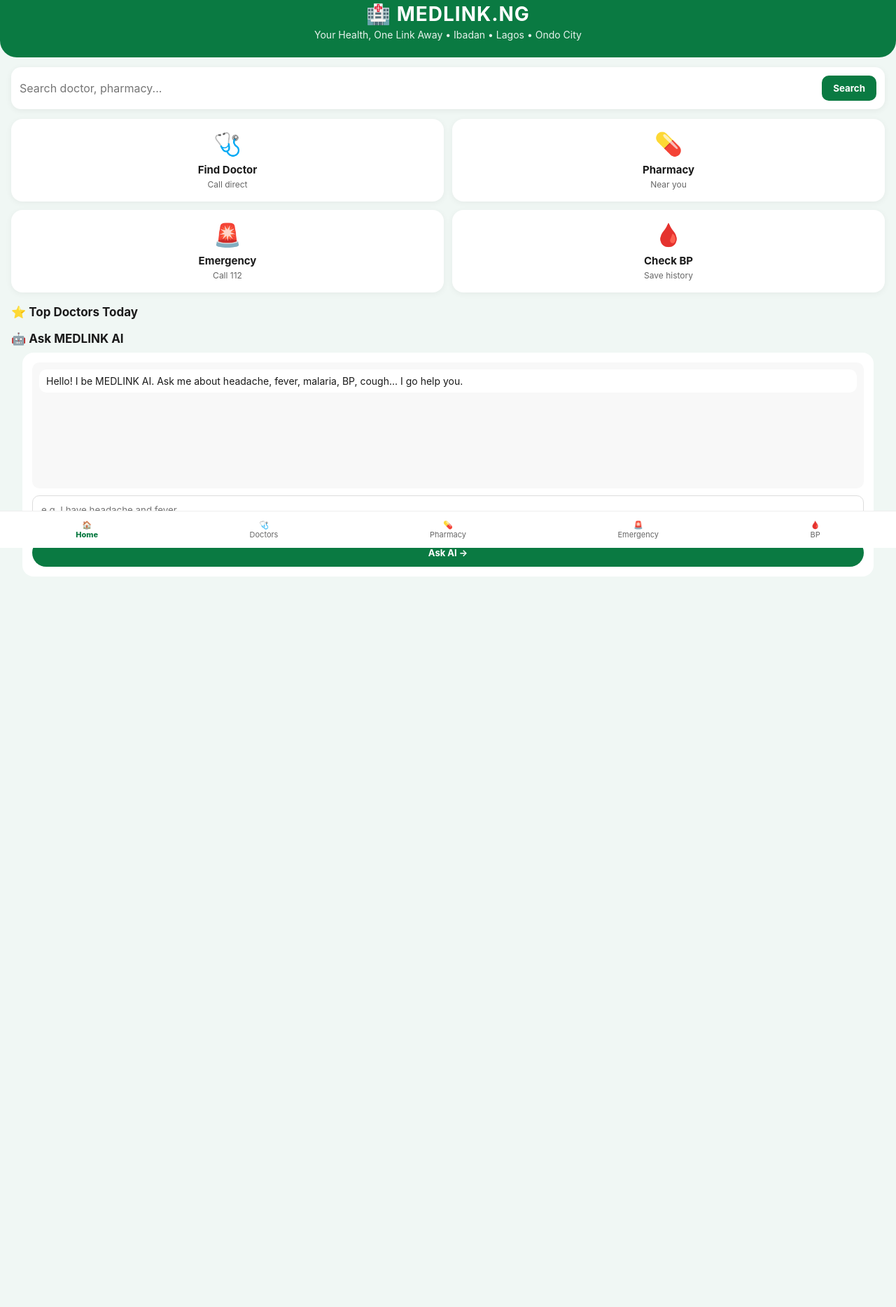
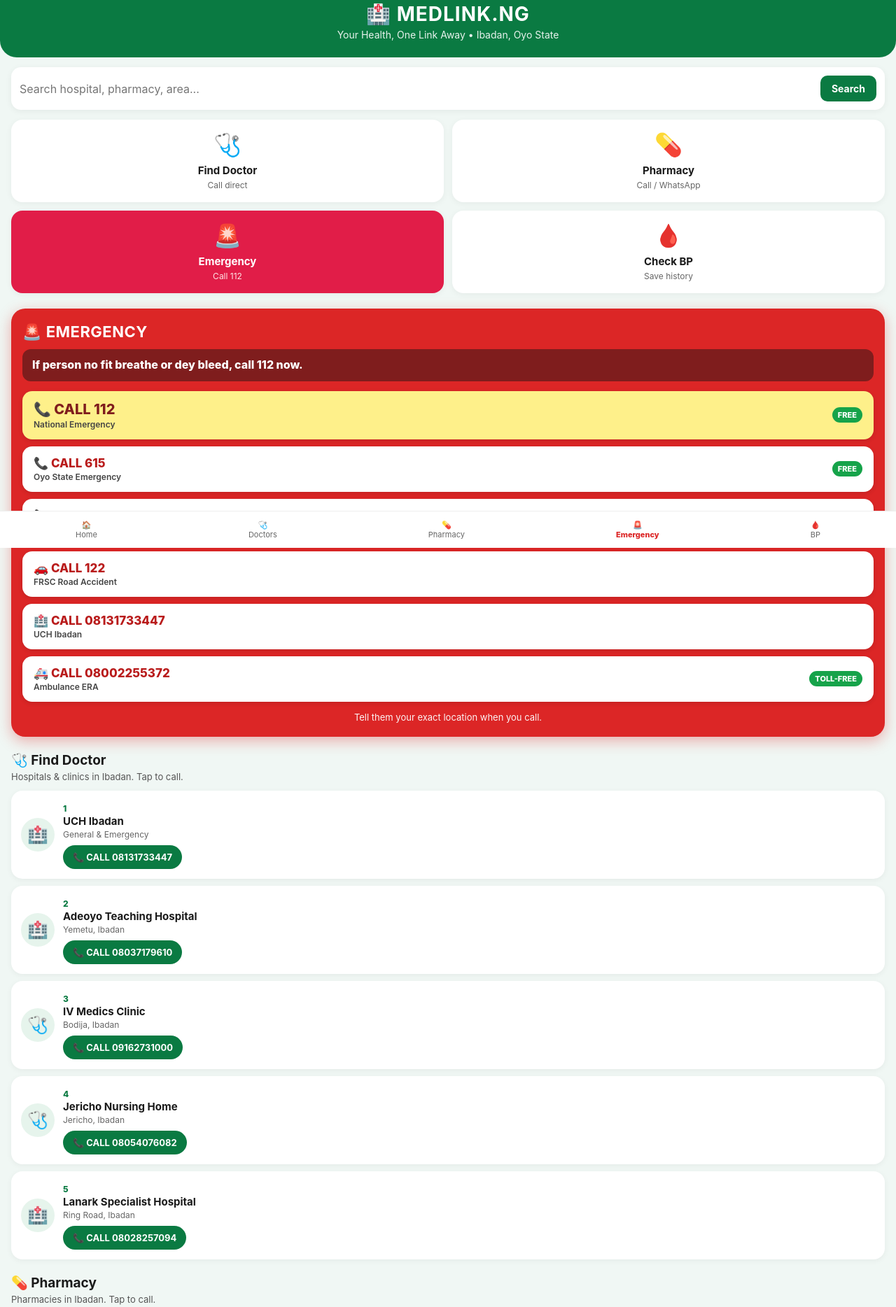
Before and after one commit to fawehinmikanyinsola03-creator/Medlinkng, a plain HTML site: page index.html in a window 1280 px wide. Shown: the part 17-1885 px from the top of the page at 70% size. Before the commit the page ends 931 px from the top, so only its background shows below. Drawn offline with Linux system fonts and the light colour scheme.

Commit message:
Rebuild Medlinkng homepage with emergency, doctor and pharmacy sections using real tel: links (6b0717030e849a1feb11d75b)

```diff
--- a/index.html
+++ b/index.html
@@ -4,128 +4,213 @@
 <meta charset="UTF-8">
 <meta name="viewport" content="width=device-width, initial-scale=1.0">
 <title>MEDLINK.NG - Find Doctor, Pharmacy & Emergency in Nigeria</title>
+<meta name="description" content="Call emergency lines, hospitals and pharmacies in Ibadan direct from your phone.">
 <style>
 *{margin:0;padding:0;box-sizing:border-box;font-family:-apple-system,BlinkMacSystemFont,'Segoe UI',Roboto,sans-serif}
+html{scroll-behavior:smooth}
 body{background:#f0f7f4;color:#1a1a1a;padding-bottom:90px}
+a{color:inherit;text-decoration:none}
 .top{background:#0a7a42;color:white;padding:20px 16px 24px;text-align:center;border-radius:0 0 24px 24px}
 .top h1{font-size:28px;letter-spacing:1px}
 .top p{opacity:.9;font-size:14px;margin-top:4px}
 .search{margin:14px 16px;background:white;border-radius:14px;padding:12px;display:flex;gap:8px;box-shadow:0 2px 10px rgba(0,0,0,.06)}
-.search input{flex:1;border:none;outline:none;font-size:16px}
-.search button{background:#0a7a42;color:white;border:none;padding:10px 16px;border-radius:10px;font-weight:700}
+.search input{flex:1;min-width:0;border:none;outline:none;font-size:16px}
+.search button{background:#0a7a42;color:white;border:none;padding:10px 16px;border-radius:10px;font-weight:700;font-size:14px;cursor:pointer}
 .grid{display:grid;grid-template-columns:1fr 1fr;gap:12px;padding:0 16px}
-.card{background:white;border-radius:16px;padding:16px;text-align:center;box-shadow:0 2px 10px rgba(0,0,0,.05);cursor:pointer}
+.card{display:block;background:white;border-radius:16px;padding:16px;text-align:center;box-shadow:0 2px 10px rgba(0,0,0,.05)}
 .card span{font-size:32px;display:block}
 .card b{display:block;margin-top:8px;font-size:15px}
 .card small{color:#666;font-size:12px}
-.section{margin:18px 16px 0}
-.section h3{font-size:17px;margin-bottom:10px}
+.card.red{background:#e11d48;color:white}
+.card.red small{color:#ffe4e6}
+section{scroll-margin-top:12px}
+.section{margin:22px 16px 0}
+.section h2{font-size:19px;margin-bottom:4px}
+.section .sub{font-size:13px;color:#555;margin-bottom:12px}
+
+/* Emergency */
+#emergency{background:#dc2626;color:white;border-radius:20px;padding:20px 16px;box-shadow:0 6px 20px rgba(220,38,38,.35)}
+#emergency h2{font-size:22px;letter-spacing:.5px}
+#emergency .alert{background:#7f1d1d;border-radius:12px;padding:12px 14px;font-weight:800;font-size:16px;margin:12px 0 14px;line-height:1.35}
+.emg{display:flex;align-items:center;justify-content:space-between;gap:10px;background:white;color:#b91c1c;border-radius:14px;padding:14px 16px;margin-top:10px;font-weight:800;font-size:17px;box-shadow:0 2px 6px rgba(0,0,0,.12)}
+.emg small{display:block;font-size:12px;font-weight:600;color:#444;margin-top:2px}
+.emg .free{background:#16a34a;color:white;font-size:11px;font-weight:800;padding:4px 8px;border-radius:20px;white-space:nowrap}
+.emg.main{background:#fef08a;color:#7f1d1d;font-size:20px}
+#emergency .note{font-size:13px;margin-top:14px;text-align:center;opacity:.95}
+
+/* Listings */
 .doc{background:white;border-radius:16px;padding:14px;display:flex;gap:12px;align-items:center;margin-bottom:10px;box-shadow:0 2px 8px rgba(0,0,0,.05)}
-.avatar{width:52px;height:52px;border-radius:50%;background:#e6f4ec;display:flex;align-items:center;justify-content:center;font-size:26px;flex-shrink:0}
-.doc b{font-size:15px}
+.avatar{width:48px;height:48px;border-radius:50%;background:#e6f4ec;display:flex;align-items:center;justify-content:center;font-size:24px;flex-shrink:0}
+.doc .num{font-size:12px;color:#0a7a42;font-weight:800}
+.doc b{font-size:15px;display:block}
 .doc p{font-size:12px;color:#666;margin:2px 0}
-.btn{border:none;padding:8px 12px;border-radius:20px;font-weight:700;font-size:13px;cursor:pointer}
+.actions{margin-top:8px;display:flex;gap:6px;flex-wrap:wrap}
+.btn{display:inline-block;border:none;padding:9px 14px;border-radius:20px;font-weight:700;font-size:13px;cursor:pointer}
 .call{background:#0a7a42;color:white}
 .wa{background:#25D366;color:white}
-.emg{background:#e11d48;color:white;width:100%;padding:14px;border-radius:14px;font-size:16px;margin-top:8px}
-.bpbox{background:white;border-radius:16px;padding:16px;margin:0 16px}
-.bpbox input{width:100%;padding:12px;border:1px solid #ddd;border-radius:10px;margin:6px 0;font-size:16px}
-.aibox{background:white;border-radius:16px;padding:14px;margin:0 16px}
-#chat{height:180px;overflow-y:auto;background:#f8f8f8;border-radius:10px;padding:10px;font-size:14px;margin-bottom:10px}
-.msg{margin-bottom:8px;padding:8px 10px;border-radius:10px;background:white}
-.msg.me{background:#d1fae5;text-align:right}
+.empty{font-size:14px;color:#666;padding:10px 0}
+
+/* BP */
+.bpbox{background:white;border-radius:16px;padding:16px}
+.bpbox label{font-size:13px;color:#444}
+.bpbox input{width:100%;padding:12px;border:1px solid #ddd;border-radius:10px;margin:6px 0 10px;font-size:16px}
+
 .nav{position:fixed;bottom:0;left:0;right:0;background:white;display:flex;justify-content:space-around;padding:12px 0;border-top:1px solid #eee;z-index:10}
-.nav div{text-align:center;font-size:11px;color:#666;cursor:pointer}
-.nav div.active{color:#0a7a42;font-weight:800}
+.nav a{text-align:center;font-size:11px;color:#666}
+.nav a.sos{color:#dc2626;font-weight:800}
 .hidden{display:none}
-input[type=text]{width:100%;padding:12px;border:1px solid #ddd;border-radius:10px}
 </style>
 </head>
 <body>
 
-<div id="home">
-<div class="top"><h1>🏥 MEDLINK.NG</h1><p>Your Health, One Link Away • Ibadan • Lagos • Ondo City</p></div>
-<div class="search"><input id="q" placeholder="Search doctor, pharmacy..."><button onclick="search()">Search</button></div>
-<div class="grid">
-<div class="card" onclick="show('doctors')"><span>🩺</span><b>Find Doctor</b><small>Call direct</small></div>
-<div class="card" onclick="show('pharmacy')"><span>💊</span><b>Pharmacy</b><small>Near you</small></div>
-<div class="card" onclick="show('emergency')"><span>🚨</span><b>Emergency</b><small>Call 112</small></div>
-<div class="card" onclick="show('bp')"><span>🩸</span><b>Check BP</b><small>Save history</small></div>
-</div>
-<div class="section"><h3>⭐ Top Doctors Today</h3>
-<div id="docList"></div>
-</div>
-<div class="section"><h3>🤖 Ask MEDLINK AI</h3>
-<div class="aibox"><div id="chat"><div class="msg">Hello! I be MEDLINK AI. Ask me about headache, fever, malaria, BP, cough... I go help you.</div></div>
-<input type="text" id="aiInput" placeholder="e.g. I have headache and fever"><br><br>
-<button class="btn call" style="width:100%;padding:12px" onclick="askAI()">Ask AI →</button></div>
-</div>
+<header class="top" id="home"><h1>🏥 MEDLINK.NG</h1><p>Your Health, One Link Away • Ibadan, Oyo State</p></header>
+
+<form class="search" onsubmit="search(event)"><input id="q" placeholder="Search hospital, pharmacy, area..." aria-label="Search"><button type="submit">Search</button></form>
+
+<nav class="grid" aria-label="Quick links">
+<a class="card" href="#doctors"><span>🩺</span><b>Find Doctor</b><small>Call direct</small></a>
+<a class="card" href="#pharmacy"><span>💊</span><b>Pharmacy</b><small>Call / WhatsApp</small></a>
+<a class="card red" href="#emergency"><span>🚨</span><b>Emergency</b><small>Call 112</small></a>
+<a class="card" href="#bp"><span>🩸</span><b>Check BP</b><small>Save history</small></a>
+</nav>
+
+<!-- 1. EMERGENCY -->
+<section id="emergency" class="section">
+<h2>🚨 EMERGENCY</h2>
+<p class="alert">If person no fit breathe or dey bleed, call 112 now.</p>
+
+<a class="emg main" href="tel:112"><span>📞 CALL 112<small>National Emergency</small></span><span class="free">FREE</span></a>
+<a class="emg" href="tel:615"><span>📞 CALL 615<small>Oyo State Emergency</small></span><span class="free">FREE</span></a>
+<a class="emg" href="tel:07038636433"><span>📞 CALL 07038636433<small>Oyo Medical Emergency</small></span></a>
+<a class="emg" href="tel:122"><span>🚗 CALL 122<small>FRSC Road Accident</small></span></a>
+<a class="emg" href="tel:08131733447"><span>🏥 CALL 08131733447<small>UCH Ibadan</small></span></a>
+<a class="emg" href="tel:08002255372"><span>🚑 CALL 08002255372<small>Ambulance ERA</small></span><span class="free">TOLL-FREE</span></a>
+
+<p class="note">Tell them your exact location when you call.</p>
+</section>
+
+<!-- 2. FIND DOCTOR -->
+<section id="doctors" class="section">
+<h2>🩺 Find Doctor</h2>
+<p class="sub">Hospitals &amp; clinics in Ibadan. Tap to call.</p>
+
+<div class="doc" data-search="uch university college hospital ibadan general emergency">
+<div class="avatar">🏥</div>
+<div style="flex:1"><span class="num">1</span><b>UCH Ibadan</b><p>General &amp; Emergency</p>
+<div class="actions"><a class="btn call" href="tel:08131733447">📞 CALL 08131733447</a></div></div>
 </div>
 
-<div id="doctors" class="hidden">
-<div class="top"><h1>🩺 Find Doctor</h1><p>Ibadan • Lagos • Ondo City</p></div>
-<div class="section" id="allDocs"></div>
-<button class="btn call" style="margin:0 16px" onclick="show('home')">← Back Home</button>
+<div class="doc" data-search="adeoyo teaching hospital yemetu ibadan">
+<div class="avatar">🏥</div>
+<div style="flex:1"><span class="num">2</span><b>Adeoyo Teaching Hospital</b><p>Yemetu, Ibadan</p>
+<div class="actions"><a class="btn call" href="tel:08037179610">📞 CALL 08037179610</a></div></div>
 </div>
 
-<div id="pharmacy" class="hidden">
-<div class="top"><h1>💊 Pharmacy Near You</h1><p>Call / WhatsApp direct</p></div>
-<div class="section" id="allPharm"></div>
-<button class="btn call" style="margin:0 16px" onclick="show('home')">← Back Home</button>
+<div class="doc" data-search="iv medics clinic bodija ibadan">
+<div class="avatar">🩺</div>
+<div style="flex:1"><span class="num">3</span><b>IV Medics Clinic</b><p>Bodija, Ibadan</p>
+<div class="actions"><a class="btn call" href="tel:09162731000">📞 CALL 09162731000</a></div></div>
 </div>
 
-<div id="emergency" class="hidden">
-<div class="top" style="background:#e11d48"><h1>🚨 EMERGENCY</h1><p>If e serious, call now - No wait</p></div>
-<div class="section">
-<button class="btn emg" onclick="location.href='tel:112'">📞 CALL 112 - EMERGENCY</button>
-<button class="btn emg" style="background:#0a7a42" onclick="location.href='tel:08086416959'">📞 CALL KAJOSAC PHARMACY</button>
-<button class="btn emg" style="background:#111" onclick="location.href='tel:199'">🚑 CALL AMBULANCE - 199</button>
-<button class="btn emg" style="background:#2563eb" onclick="location.href='tel:08012345678'">👮 CALL POLICE</button>
-<p style="margin-top:12px;font-size:13px;color:#666;text-align:center">Ondo City • Ibadan • Lagos<br>Share your location when you call.</p>
-</div>
-<button class="btn call" style="margin:0 16px" onclick="show('home')">← Back Home</button>
+<div class="doc" data-search="jericho nursing home ibadan">
+<div class="avatar">🩺</div>
+<div style="flex:1"><span class="num">4</span><b>Jericho Nursing Home</b><p>Jericho, Ibadan</p>
+<div class="actions"><a class="btn call" href="tel:08054076082">📞 CALL 08054076082</a></div></div>
 </div>
 
-<div id="bp" class="hidden">
-<div class="top"><h1>🩸 Blood Pressure</h1><p>Check & Save</p></div>
-<div class="section"><div class="bpbox">
-<label>Systolic (Top) - e.g 120</label><input id="sys" type="number" placeholder="120">
-<label>Diastolic (Bottom) - e.g 80</label><input id="dia" type="number" placeholder="80">
+<div class="doc" data-search="lanark specialist hospital ring road ibadan">
+<div class="avatar">🏥</div>
+<div style="flex:1"><span class="num">5</span><b>Lanark Specialist Hospital</b><p>Ring Road, Ibadan</p>
+<div class="actions"><a class="btn call" href="tel:08028257094">📞 CALL 08028257094</a></div></div>
+</div>
+<p class="empty hidden">No hospital match your search.</p>
+</section>
+
+<!-- 3. PHARMACY -->
+<section id="pharmacy" class="section">
+<h2>💊 Pharmacy</h2>
+<p class="sub">Pharmacies in Ibadan. Tap to call.</p>
+
+<div class="doc" data-search="medplus pharmacy ring road jericho dugbe ibadan">
+<div class="avatar">💊</div>
+<div style="flex:1"><span class="num">1</span><b>Medplus Pharmacy</b><p>Ring Road / Jericho / Dugbe, Ibadan</p>
+<div class="actions"><a class="btn call" href="tel:08082701895">📞 CALL 08082701895</a><a class="btn wa" href="https://wa.me/2347025001673" target="_blank" rel="noopener">WhatsApp 07025001673</a></div></div>
+</div>
+
+<div class="doc" data-search="beyond medplus pharmacy ibadan">
+<div class="avatar">💊</div>
+<div style="flex:1"><span class="num">2</span><b>Beyond Medplus</b><p>Ibadan</p>
+<div class="actions"><a class="btn call" href="tel:08113590026">📞 CALL 08113590026</a></div></div>
+</div>
+
+<div class="doc" data-search="odeji pharmacy ibadan">
+<div class="avatar">💊</div>
+<div style="flex:1"><span class="num">3</span><b>Odeji Pharmacy</b><p>Ibadan</p>
+<div class="actions"><a class="btn call" href="tel:09033646411">📞 CALL 09033646411</a></div></div>
+</div>
+<p class="empty hidden">No pharmacy match your search.</p>
+</section>
+
+<!-- BP CHECK -->
+<section id="bp" class="section">
+<h2>🩸 Check Blood Pressure</h2>
+<p class="sub">Enter your reading. History is saved on this phone only.</p>
+<div class="bpbox">
+<label for="sys">Systolic (Top) - e.g 120</label><input id="sys" type="number" inputmode="numeric" placeholder="120">
+<label for="dia">Diastolic (Bottom) - e.g 80</label><input id="dia" type="number" inputmode="numeric" placeholder="80">
 <button class="btn call" style="width:100%;padding:12px" onclick="checkBP()">Check My BP →</button>
 <div id="bpResult" style="margin-top:12px;font-weight:700"></div>
 <div id="bpHistory" style="margin-top:10px;font-size:13px;color:#555"></div>
-</div></div>
-<button class="btn call" style="margin:0 16px" onclick="show('home')">← Back Home</button>
 </div>
+</section>
 
-<div class="nav">
-<div class="active" onclick="show('home')">🏠<br>Home</div>
-<div onclick="show('doctors')">🩺<br>Doctors</div>
-<div onclick="show('pharmacy')">💊<br>Pharmacy</div>
-<div onclick="show('emergency')">🚨<br>Emergency</div>
-<div onclick="show('bp')">🩸<br>BP</div>
-</div>
+<nav class="nav" aria-label="Main">
+<a href="#home">🏠<br>Home</a>
+<a href="#doctors">🩺<br>Doctors</a>
+<a href="#pharmacy">💊<br>Pharmacy</a>
+<a class="sos" href="#emergency">🚨<br>Emergency</a>
+<a href="#bp">🩸<br>BP</a>
+</nav>
 
 <script>
-const doctors=[
-{name:"Dr. Adebayo - General Doctor",loc:"Ibadan • Bodija",phone:"08031234567",tag:"General • Fever • Malaria"},
-{name:"Dr. Funke - Child Doctor",loc:"Lagos • Lekki",phone:"08052345678",tag:"Children • Baby"},
-{name:"Dr. Kola - BP & Heart",loc:"Ondo City • Yaba",phone:"08086416959",tag:"BP • Heart • Diabetes"},
-{name:"Dr. Chiamaka - Women Health",loc:"Ibadan • Ring Road",phone:"08063456789",tag:"Women • Pregnancy"},
-{name:"Dr. Musa - Eye Doctor",loc:"Lagos • Ikeja",phone:"08074567890",tag:"Eye • Glasses"},
-{name:"Dr. Tunde - Bone & Joint",loc:"Ondo City",phone:"08085678901",tag:"Bone • Waist Pain"}
-];
-const pharm=[
-{name:"Kajosac Pharmacy",loc:"Ondo City • Main Market",phone:"08086416959"},
-{name:"HealthPlus Pharmacy",loc:"Ibadan • Bodija",phone:"08031234567"},
-{name:"MedPlus Pharmacy",loc:"Lagos • Lekki Phase 1",phone:"08052345678"},
-{name:"City Care Pharmacy",loc:"Ibadan • Dugbe",phone:"08063456789"}
-];
-function card(d,isPharm){
-return `<div class="doc"><div class="avatar">${isPharm?'💊':'🩺'}</div><div style="flex:1"><b>${d.name}</b><p>${d.loc}</p><p>${d.tag||'Open Now • Delivery Available'}</p><div style="margin-top:6px;display:flex;gap:6px"><button class="btn call" onclick="location.href='tel:${d.phone}'">📞 Call</button><button class="btn wa" onclick="window.open('https://wa.me/234${d.phone.slice(1)}?text=Hello, I need medicine / doctor from MEDLINK.NG')">WhatsApp</button></div></div></div>`;
+function search(e){
+  e.preventDefault();
+  var q=document.getElementById('q').value.trim().toLowerCase();
+  var first=null;
+  ['doctors','pharmacy'].forEach(function(id){
+    var sec=document.getElementById(id),shown=0;
+    sec.querySelectorAll('.doc').forEach(function(el){
+      var match=!q||el.dataset.search.indexOf(q)>-1||el.textContent.toLowerCase().indexOf(q)>-1;
+      el.classList.toggle('hidden',!match);
+      if(match)shown++;
+    });
+    sec.querySelector('.empty').classList.toggle('hidden',shown>0);
+    if(shown&&!first)first=sec;
+  });
+  (first||document.getElementById('doctors')).scrollIntoView();
 }
-document.getElementById('docList').innerHTML=doctors.slice(0,3).map(d=>card(d)).join('');
-document.getElementById('allDocs').innerHTML=doctors.map(d=>card(d)).join('');
-document.getElementById('allPharm').innerHTML=pharm.map(d=>card(d,true)).join('');
-function show(id){['home','doctors','pharmacy','emergency','bp'].forEach(x=>document.getElementById(x).classList.add('hidden'));document.getElementById(id).classList.remove('hidden');window.scrollTo(0,0);}
-function search(){let q=document.getElementById('q').value.toLowerCase();if(!q) return alert('Type doctor or pharmacy name');show('doctors');document.getElementById('allDocs').innerHTML=doctors.filter(d=
+
+function bpLabel(s,d){
+  if(s>=180||d>=120)return['🚨 VERY HIGH - Go hospital now or call 112','#dc2626'];
+  if(s>=140||d>=90)return['⚠️ HIGH - See a doctor soon','#ea580c'];
+  if(s>=130||d>=80)return['🟡 A bit high - Watch am, check again','#ca8a04'];
+  if(s<90||d<60)return['🔵 LOW - Rest, drink water, see doctor if dizzy','#2563eb'];
+  return['✅ NORMAL - Well done','#0a7a42'];
+}
+function renderBP(){
+  var h=JSON.parse(localStorage.getItem('bpHistory')||'[]');
+  document.getElementById('bpHistory').innerHTML=h.length?'<b>History:</b><br>'+h.slice(-5).reverse().map(function(r){return r.date+' — '+r.s+'/'+r.d}).join('<br>'):'';
+}
+function checkBP(){
+  var s=+document.getElementById('sys').value,d=+document.getElementById('dia').value,out=document.getElementById('bpResult');
+  if(!s||!d){out.style.color='#dc2626';out.textContent='Enter both numbers';return;}
+  var r=bpLabel(s,d);out.style.color=r[1];out.textContent=s+'/'+d+' — '+r[0];
+  var h=JSON.parse(localStorage.getItem('bpHistory')||'[]');
+  h.push({s:s,d:d,date:new Date().toLocaleDateString()});
+  localStorage.setItem('bpHistory',JSON.stringify(h.slice(-20)));
+  renderBP();
+}
+renderBP();
+</script>
+</body>
+</html>
```
